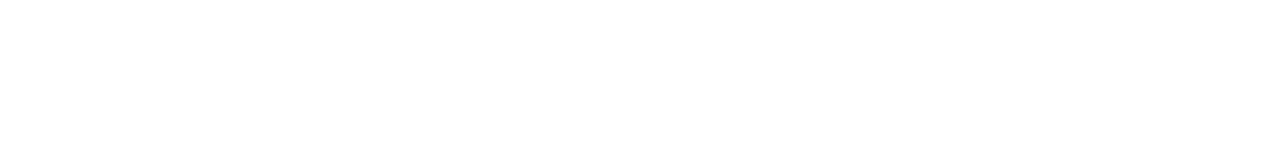
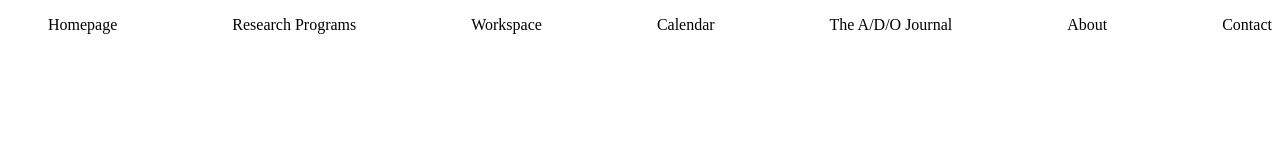
Before and after one commit to shoshana123/Sample-Navbar, a website: page index.html in a window 1280 px wide. Drawn offline with Linux system fonts and the light colour scheme.

Commit message:
update to include html for navbar and flexbox for CSS

```diff
--- a/index.html
+++ b/index.html
@@ -5,8 +5,20 @@
   <meta name="viewport" content="width=device-width, initial-scale=1.0">
   <meta http-equiv="X-UA-Compatible" content="ie=edge">
   <title>A/D/O</title>
+  <link rel="stylesheet" href="main.css">
 </head>
 <body>
+  <div id='container'>
+    <ul id='navbar'>
+      <li>Homepage</li>
+      <li>Research Programs</li>
+      <li>Workspace</li>
+      <li>Calendar</li>
+      <li>The A/D/O Journal</li>
+      <li>About</li>
+      <li>Contact</li>
+    </ul>
+  </div>
 
 </body>
 </html>
--- /dev/null
+++ b/main.css
@@ -0,0 +1,9 @@
+#container{
+
+}
+
+#navbar {
+  list-style-type: none;
+  display: flex;
+  justify-content: space-between;
+}
```
